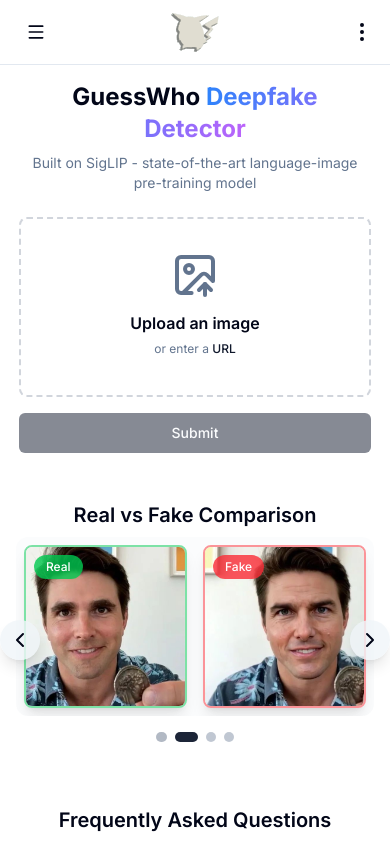
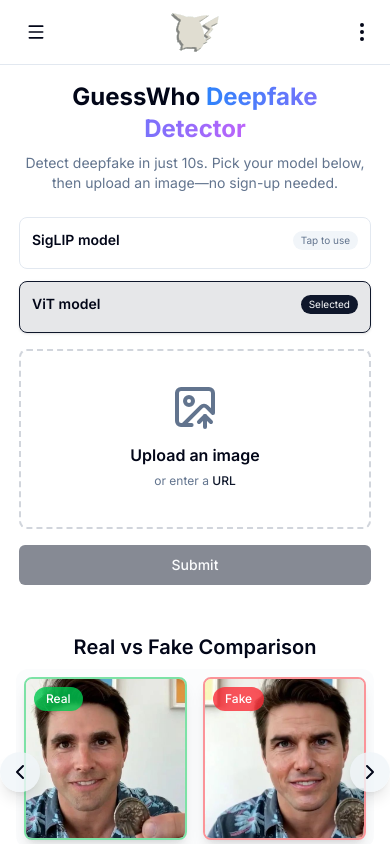
Before and after one commit to ShunDa002/deepfake-web, a Next.js app: page /image-detector in a window 390 px wide. Built offline with nearby package versions, Linux system fonts and the light colour scheme; no server answers.

Commit message:
display result in probabilities

```diff
--- a/components/shared/detector/uploadImage.tsx
+++ b/components/shared/detector/uploadImage.tsx
@@ -13,6 +13,7 @@
 const UploadImage = () => {
   const [uploadedImage, setUploadedImage] = useState<string | null>(null);
   const [imageFile, setImageFile] = useState<File | null>(null);
+  const [selectedModel, setSelectedModel] = useState<"vit" | "siglip">("vit");
   const [isDialogOpen, setIsDialogOpen] = useState(false);
   const [isAlertOpen, setIsAlertOpen] = useState(false);
   const [alertMessage, setAlertMessage] = useState("");
@@ -20,6 +21,17 @@
   const [detectionResult, setDetectionResult] = useState<any | null>(null);
 
   const { validateUrl } = useImageValidation();
+
+  const modelOptions = [
+    {
+      key: "siglip" as const,
+      title: "SigLIP model",
+    },
+    {
+      key: "vit" as const,
+      title: "ViT model",
+    },
+  ];
 
   /**
    * Handles URL submission from the dialog
@@ -79,7 +91,7 @@
     setDetectionResult(null);
     // Reset the file input
     const fileInput = document.getElementById(
-      "imgfile-input-image"
+      "imgfile-input-image",
     ) as HTMLInputElement;
     if (fileInput) {
       fileInput.value = "";
@@ -102,7 +114,7 @@
         //   `Compressed: ${(compressedFile.size / 1024 / 1024).toFixed(2)}MB`
         // );
 
-        const result = await detectImage(compressedFile);
+        const result = await detectImage(compressedFile, selectedModel);
 
         if (result.success) {
           // console.log("Detection successful:", result.data);
@@ -139,8 +151,50 @@
         </span>
       </h1>
       <p className="text-sm lg:text-base text-muted-foreground text-center mb-6">
-        Built on SigLIP - state-of-the-art language-image pre-training model
+        Detect deepfake in just 10s. Pick your model below, then upload an
+        image—no sign-up needed.
       </p>
+
+      <ul className="grid grid-cols-1 sm:grid-cols-2 gap-3 lg:gap-4 mb-4 lg:mb-6">
+        {modelOptions.map((option) => {
+          const isActive = selectedModel === option.key;
+          return (
+            <li
+              key={option.key}
+              role="button"
+              tabIndex={0}
+              aria-pressed={isActive}
+              onClick={() => setSelectedModel(option.key)}
+              onKeyDown={(event) => {
+                if (event.key === "Enter" || event.key === " ") {
+                  event.preventDefault();
+                  setSelectedModel(option.key);
+                }
+              }}
+              className={`border rounded-lg p-3 lg:p-4 transition-all duration-200 cursor-pointer focus:outline-none focus:ring-2 focus:ring-primary/60 focus:ring-offset-2 dark:focus:ring-offset-background ${
+                isActive
+                  ? "border-primary bg-primary/10 shadow-sm"
+                  : "border-border hover:border-primary/60 hover:bg-accent/40"
+              }`}
+            >
+              <div className="flex items-center justify-between mb-1.5 lg:mb-2">
+                <span className="text-sm lg:text-base font-semibold text-foreground">
+                  {option.title}
+                </span>
+                <span
+                  className={`text-[10px] lg:text-xs px-2 py-0.5 rounded-full ${
+                    isActive
+                      ? "bg-primary text-primary-foreground"
+                      : "bg-muted text-muted-foreground"
+                  }`}
+                >
+                  {isActive ? "Selected" : "Tap to use"}
+                </span>
+              </div>
+            </li>
+          );
+        })}
+      </ul>
       {uploadedImage ? (
         <ImageDisplay imageUrl={uploadedImage} onClear={handleClearImage} />
       ) : (
@@ -166,19 +220,24 @@
       </div>
 
       {detectionResult && (
-        <div className="mt-4 p-4 bg-secondary rounded-lg">
+        <div className="mt-4 p-4 bg-secondary rounded-lg space-y-3">
           <p className="text-center text-base lg:text-lg font-medium">
-            The image is{" "}
-            <span
-              className={`font-bold ${
-                detectionResult.formatted_prediction === "real"
-                  ? "text-green-400"
-                  : "text-red-400"
-              }`}
-            >
-              {detectionResult.formatted_prediction}
-            </span>
+            Prediction probabilities
           </p>
+          <div className="grid grid-cols-1 sm:grid-cols-2 gap-3">
+            <div className="rounded-md bg-background/60 border border-border p-3">
+              <p className="text-xs uppercase text-muted-foreground">Fake</p>
+              <p className="text-lg font-semibold text-red-400">
+                {detectionResult.probabilities.fake.toFixed(2)}
+              </p>
+            </div>
+            <div className="rounded-md bg-background/60 border border-border p-3">
+              <p className="text-xs uppercase text-muted-foreground">Real</p>
+              <p className="text-lg font-semibold text-green-400">
+                {detectionResult.probabilities.real.toFixed(2)}
+              </p>
+            </div>
+          </div>
         </div>
       )}
 
--- a/lib/actions/detector.actions.ts
+++ b/lib/actions/detector.actions.ts
@@ -1,20 +1,30 @@
 "use server";
 
-export async function detectImage(image: File) {
+type ModelType = "vit" | "siglip";
+
+export async function detectImage(image: File, model: ModelType = "vit") {
   try {
     // Create FormData and append the file
     const formData = new FormData();
     formData.append("file", image);
 
+    // Choose endpoint based on selected model
+    const endpointMap: Record<ModelType, string> = {
+      vit: "https://shunda012-deepfake-fastapi.hf.space/vit-detect",
+      siglip: "https://shunda012-deepfake-fastapi.hf.space/siglip-detect",
+    };
+
+    const endpoint = endpointMap[model];
+    if (!endpoint) {
+      throw new Error("Unsupported model selected");
+    }
+
     // Make POST request to FastAPI endpoint
-    const response = await fetch(
-      "https://shunda012-deepfake-fastapi.hf.space/detect",
-      {
-        method: "POST",
-        body: formData,
-        // Don't set Content-Type header - browser will set it automatically with boundary
-      }
-    );
+    const response = await fetch(endpoint, {
+      method: "POST",
+      body: formData,
+      // Don't set Content-Type header - browser will set it automatically with boundary
+    });
 
     if (!response.ok) {
       throw new Error(`Detection failed: ${response.statusText}`);
```
